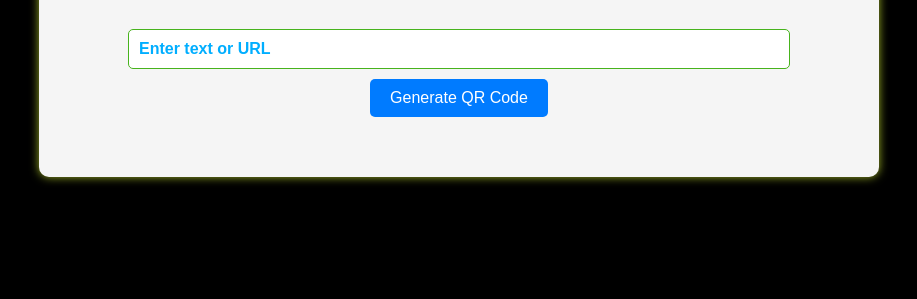
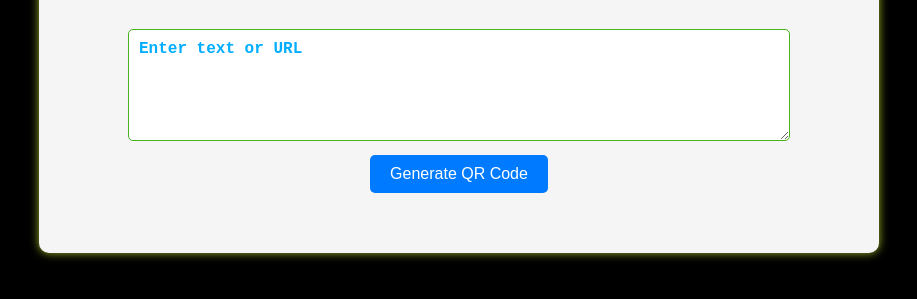
Before and after one commit to TBS96/qr-code-generator, a plain HTML site: page index.html in a window 1280 px wide. Shown: the part 171-470 px from the top of the page, without its empty margins (181-1098 px from the left). Drawn offline with Linux system fonts and the light colour scheme.

Commit message:
replace input field with textarea for better text input in QR Code Generator
Signed-off-by: TBS96 <9tbs6@proton.me>

```diff
--- a/index.html
+++ b/index.html
@@ -12,7 +12,8 @@
 
         <h1>QR Code Generator</h1>
 
-        <input type="text" id="qrTextInput" placeholder="Enter text or URL" title="Enter text or URL">
+        <!-- <input type="text" id="qrTextInput" placeholder="Enter text or URL" title="Enter text or URL"> -->
+        <textarea id="qrTextInput" title="Enter text or URL" placeholder="Enter text or URL" rows="5"></textarea>
 
         <button onclick="generateQRCode()" type="button" title="Generate QR Code">Generate QR Code</button>
 
```
